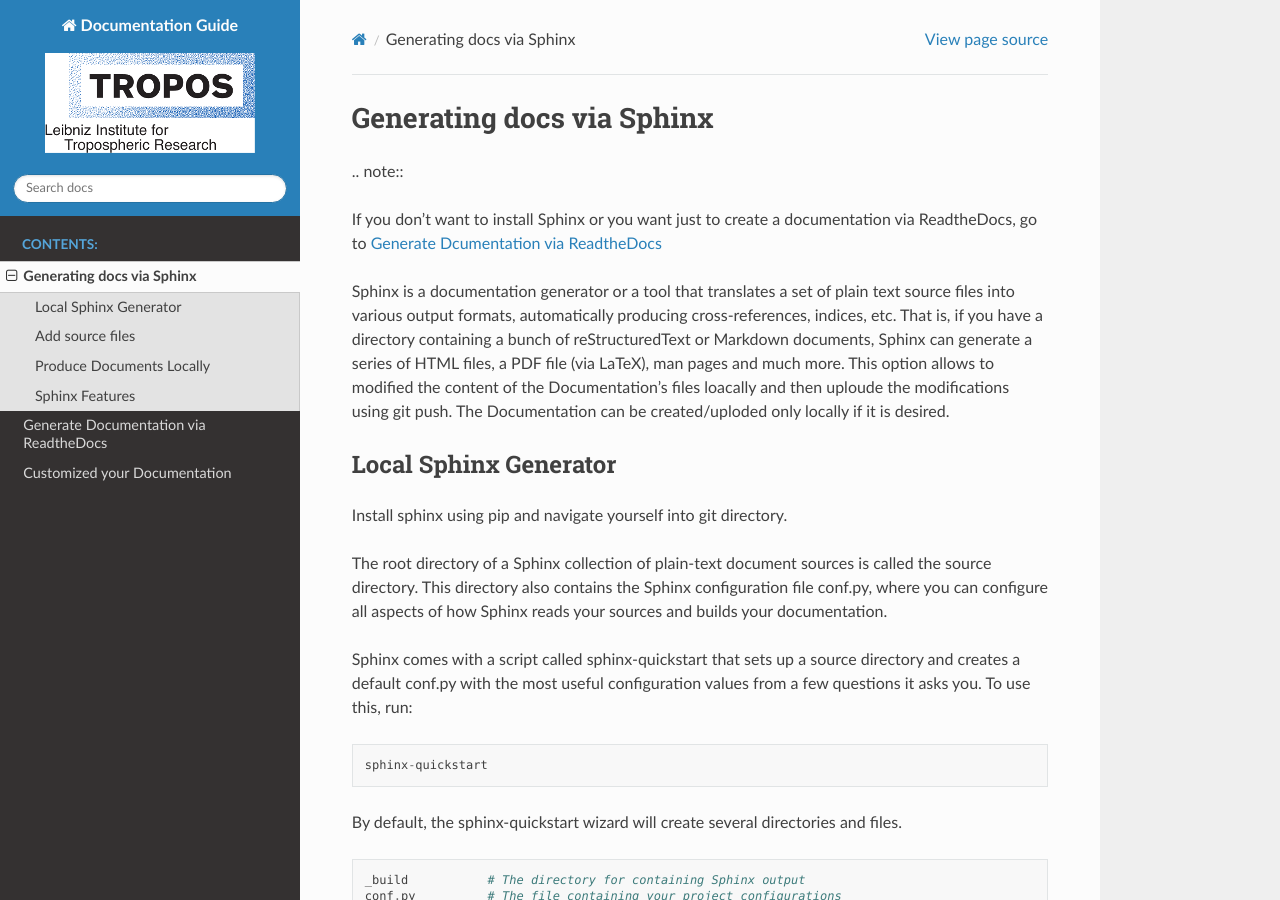
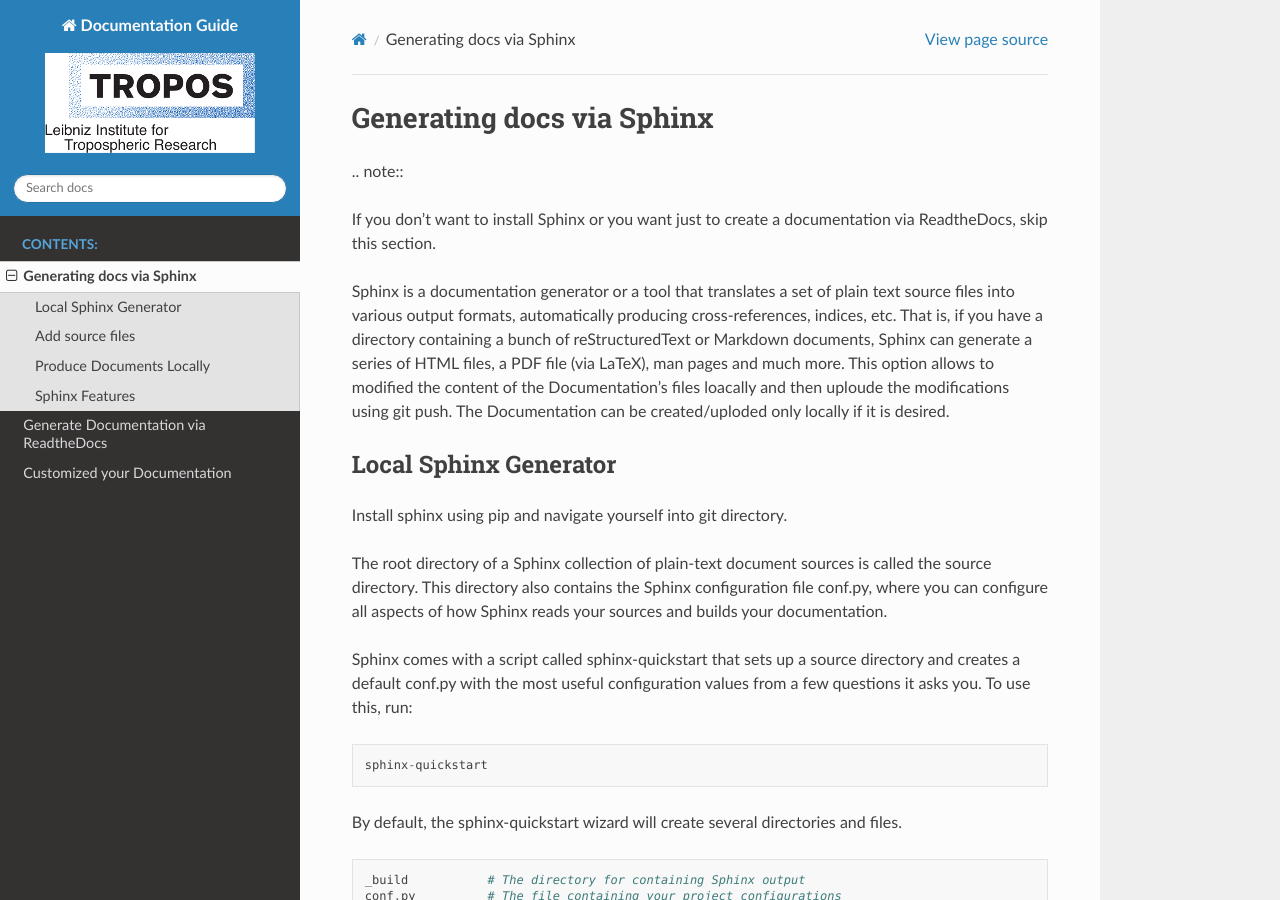
Before and after one commit to nbayer2020/Simple-GitHub-repo-and-ReadTheDocs-set-up-Guide, a Sphinx documentation site: the page built from source/docs_with_sphinx_and_rtd.md, in a window 1280 px wide and 900 px high. Built offline with Sphinx 7.4.7 and the Read the Docs theme 2.0.0, drawn with Linux system fonts in a browser that asks for light colours.

Commit message:
Update docs_with_sphinx_and_rtd.md

```diff
--- a/source/docs_with_sphinx_and_rtd.md
+++ b/source/docs_with_sphinx_and_rtd.md
@@ -2,7 +2,7 @@
 
 .. note::
 
-   If you don't want to install Sphinx or you want just to create a documentation via ReadtheDocs, go to [Generate Dcumentation via ReadtheDocs](https://simple-github-repo-and-readthedocs-set-up-guide.readthedocs.io/en/latest/read_the_docs.html)
+   If you don't want to install Sphinx or you want just to create a documentation via ReadtheDocs, skip this section.
 
 
 Sphinx is a documentation generator or a tool that translates a set of plain text source files into various output formats, automatically producing cross-references, indices, etc. That is, if you have a directory containing a bunch of reStructuredText or Markdown documents, Sphinx can generate a series of HTML files, a PDF file (via LaTeX), man pages and much more.
```
